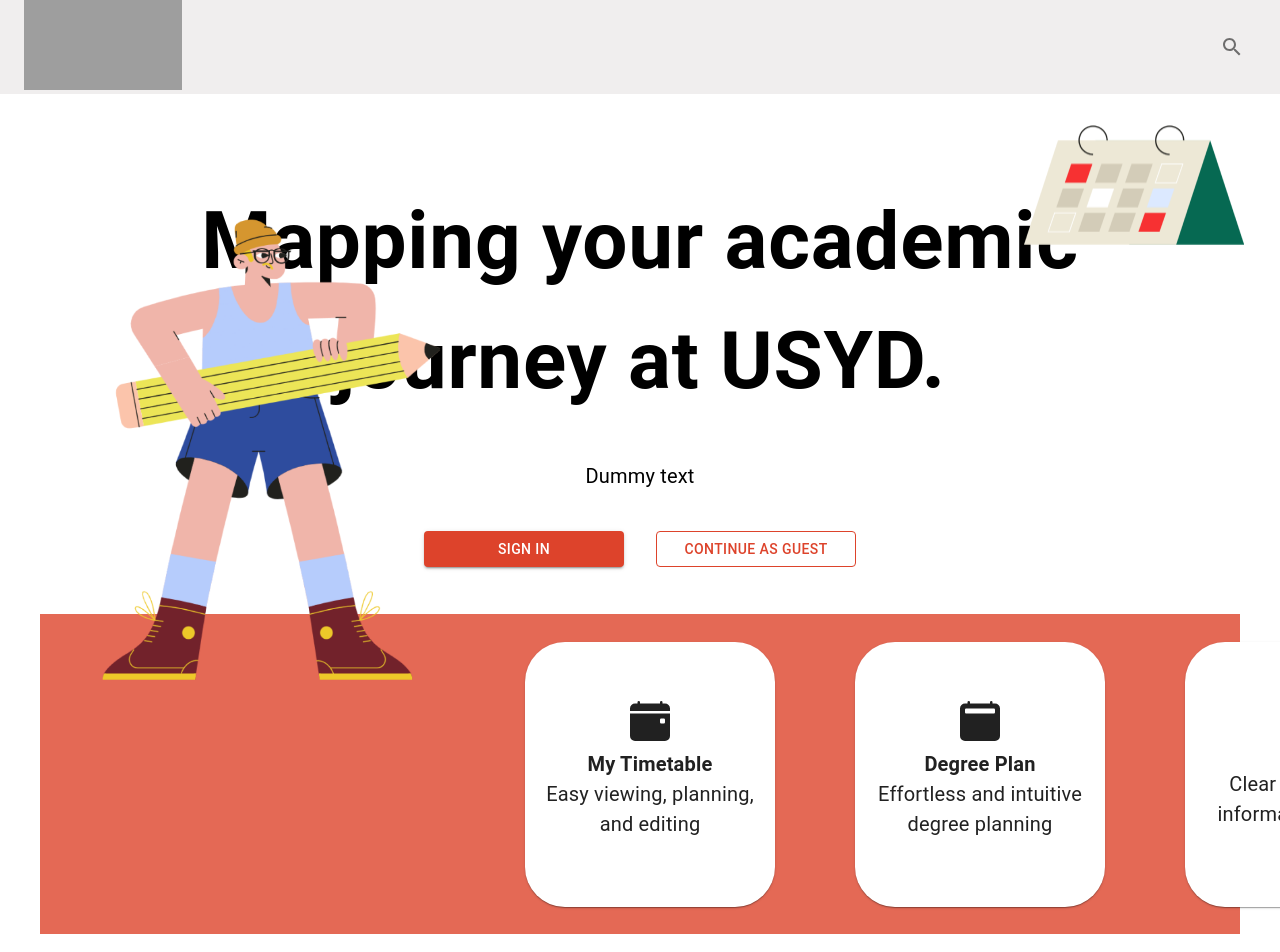
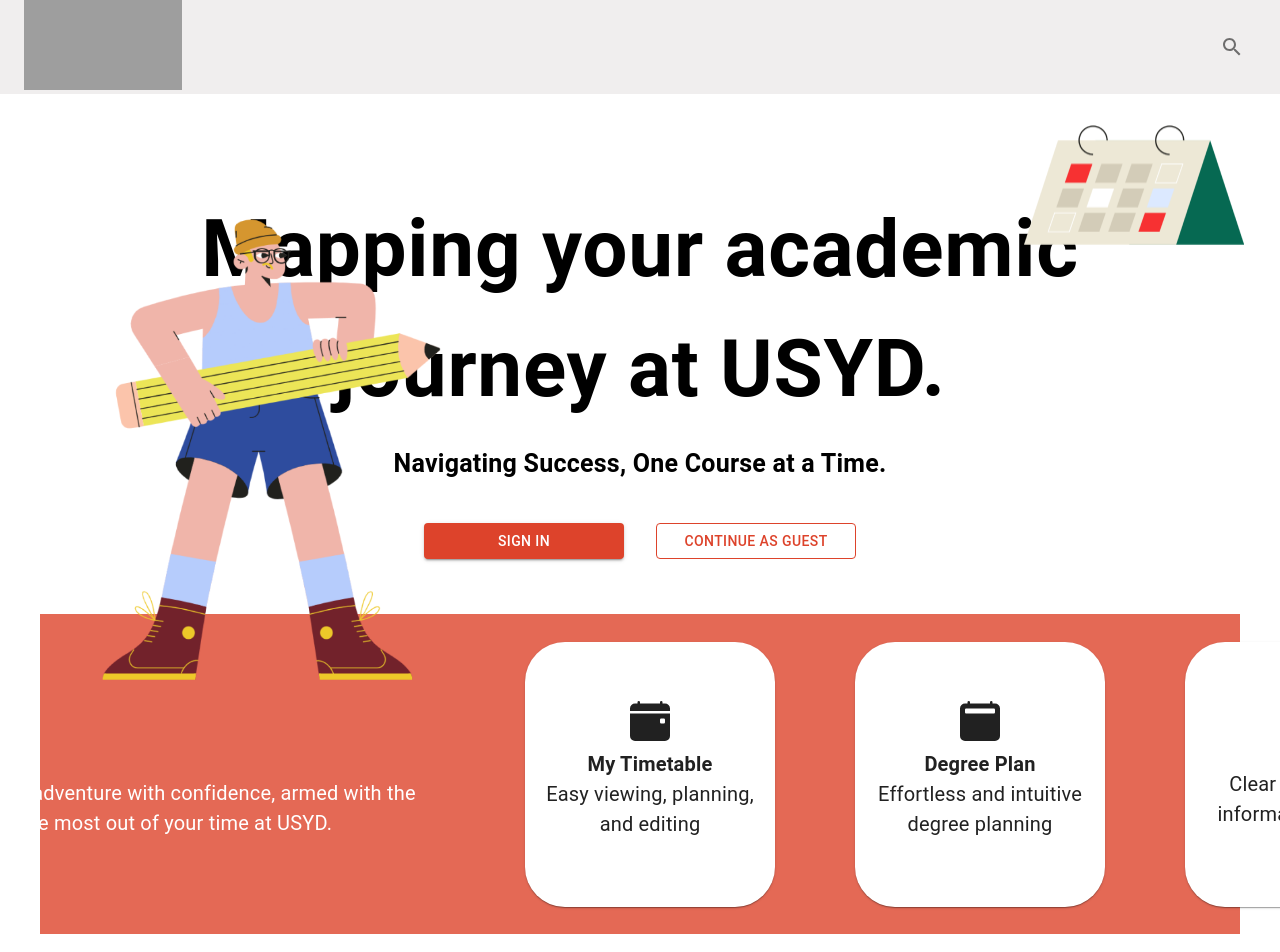
Before and after one commit to USYDUniTrack/UniTrack_WebApp, a Next.js app: page / in a window 1280 px wide. Shown: the top 952 px of the page. Built offline with nearby package versions, Linux system fonts and the light colour scheme; grey boxes are pictures that could not be loaded.

Commit message:
homepage dummy text replaced

```diff
--- a/src/app/page.js
+++ b/src/app/page.js
@@ -13,7 +13,7 @@
         <div className="HomePageWrapper">
             <div className="headingContentWrapper">
                 <Typography sx={{ textAlign: "center", fontWeight: 700, fontSize: 80, marginTop: 10}}>Mapping your academic<br/>journey at USYD.</Typography>
-                <Typography sx={{ textAlign: "center", fontSize: 20, marginTop: 5 }}>Dummy text</Typography>
+                <Typography sx={{ textAlign: "center", fontWeight: 700, fontSize: 25, marginTop: 2 }}>Navigating Success, One Course at a Time.</Typography>
                 <Box sx={{ display: "flex", justifyContent: "center"}}>
                     <Button variant="contained" sx={{ marginTop: 5, marginBottom: 10, width: 200, backgroundColor: "#DD432B", marginRight: 4 }} onClick={() => router.push('/signIn')}>Sign In</Button>
                     <Button variant="outlined" sx={{ marginTop: 5, marginBottom: 10, width: 200 }} onClick={() => router.push('/units')}>Continue as guest</Button>
@@ -25,7 +25,7 @@
                 <Stack direction="row" spacing={10} alignItems="center">
                     <Stack direction="column">
                         <Typography sx={{ color: 'white', fontSize: 40, fontWeight: 700, width: 600 }}>Features</Typography>
-                        <Typography sx={{ color: 'white', fontSize: 20, width: 600 }}>Dummy text</Typography>
+                        <Typography sx={{ color: 'white', marginTop: 1, fontSize: 20, width: 600 }}>Start your academic adventure with confidence, armed with the right tools to make the most out of your time at USYD.</Typography>
                     </Stack>
 
                     <Card sx={{ width: 250, height: 265, borderRadius: 10, display: "flex", alignItems: "center" }}>
```
